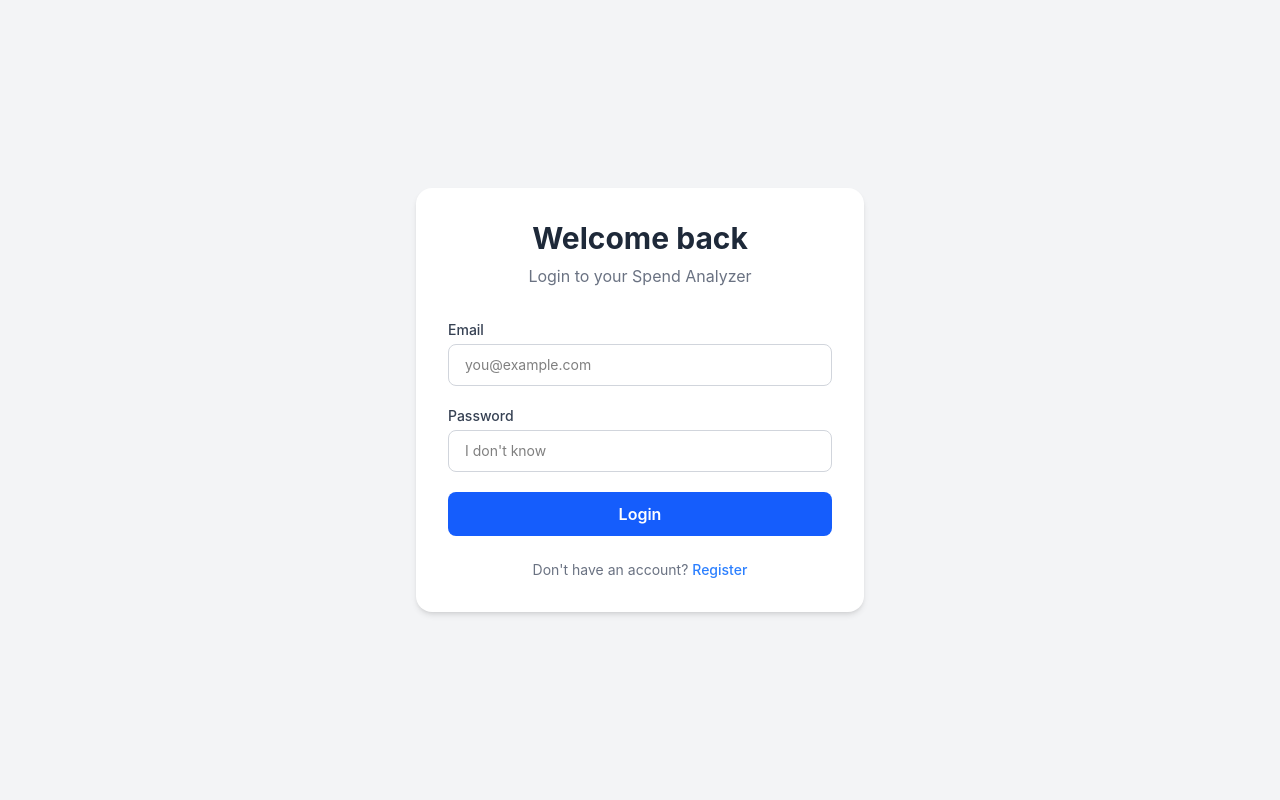
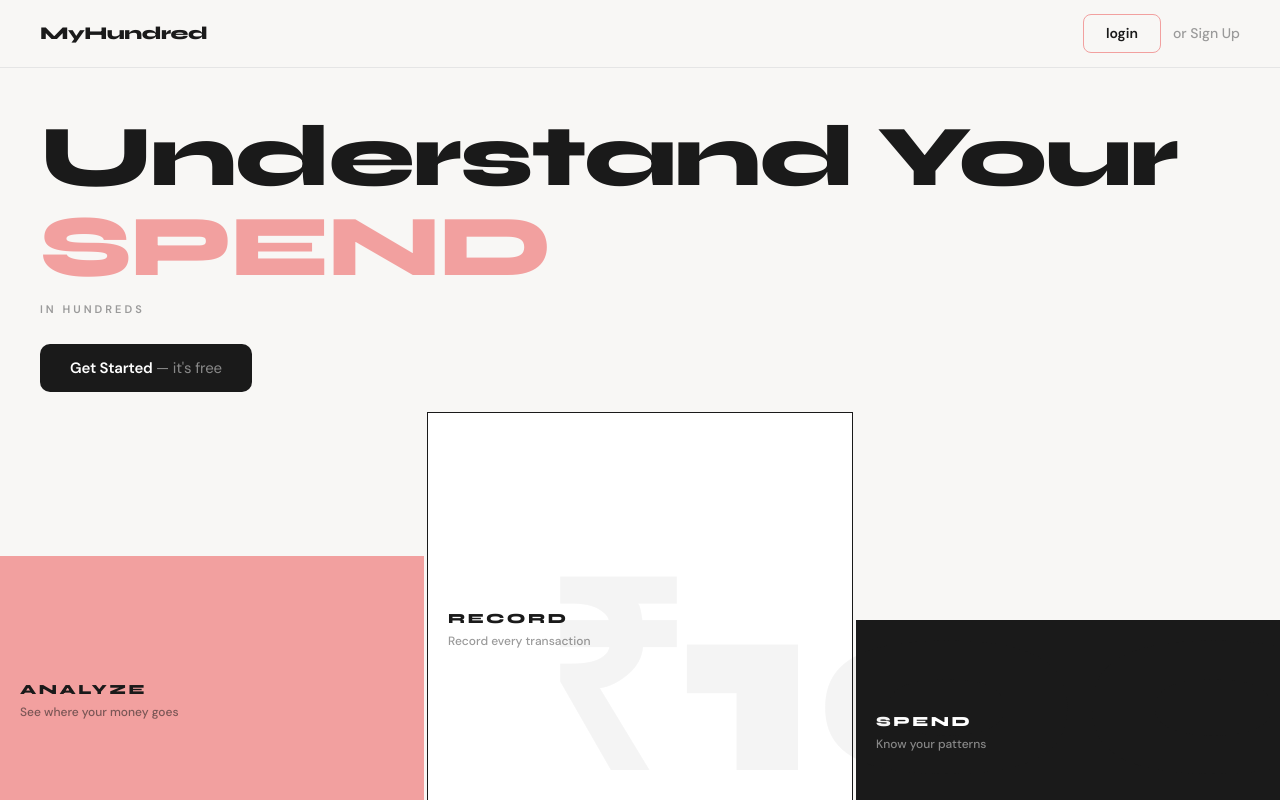
Before and after one commit to Sri-Galaxy/SpendAnalyzer, a React (Vite) app in the folder frontend/: page /home in a window 1280 px wide. Before the commit this address led to /login. Built offline with nearby package versions, Linux system fonts and the light colour scheme; no server answers.

Commit message:
feat: update project structure and add Home page with animations

```diff
--- a/frontend/package.json
+++ b/frontend/package.json
@@ -1,5 +1,5 @@
 {
-  "name": "frontend",
+  "name": "myhundred-frontend",
   "private": true,
   "version": "0.0.0",
   "type": "module",
@@ -11,6 +11,7 @@
   },
   "dependencies": {
     "axios": "^1.16.1",
+    "framer-motion": "^12.40.0",
     "react": "^19.2.6",
     "react-dom": "^19.2.6",
     "react-hot-toast": "^2.6.0",
--- a/frontend/src/App.jsx
+++ b/frontend/src/App.jsx
@@ -4,6 +4,7 @@ import { Toaster } from "react-hot-toast";
 import ProtectedRoute from "./components/layout/ProtectedRoute";
 import { useAuth } from './context/AuthContext.jsx';
 import Layout from './components/layout/Layout.jsx';
+import Home from './pages/Home.jsx';
 
 import LoginPage from "./pages/LoginPage";
 import RegisterPage from "./pages/RegisterPage";
@@ -23,6 +24,7 @@ function App() {
       <Toaster position="top-right" />
 
       <Routes>
+        <Route path="/home" element={user ? <Navigate to="/dashboard" replace /> : <Home />} />
         <Route path="/login" element={user ? <Navigate to="/dashboard" replace /> : <LoginPage />} />
         <Route path="/register" element={user ? <Navigate to="/dashboard" replace /> : <RegisterPage />} />
 
@@ -34,7 +36,7 @@ function App() {
         <Route path="/expenses/add" element={<ProtectedRoute><Layout><AddExpensePage /></Layout></ProtectedRoute>} />
         <Route path="/expenses/:id/edit" element={<ProtectedRoute><Layout><EditExpensePage /></Layout></ProtectedRoute>} />
 
-        <Route path="*" element={<Navigate to={user ? "/dashboard" : "/login"} replace />} />
+        <Route path="*" element={<Navigate to={user ? "/dashboard" : "/home"} replace />} />
       </Routes>
     </BrowserRouter>
   )
--- a/frontend/src/context/AuthContext.jsx
+++ b/frontend/src/context/AuthContext.jsx
@@ -8,7 +8,7 @@ export function AuthProvider({ children }) {
     const [user, setUser] = useState(null);
     const [checkingAuth, setCheckingAuth] = useState(true);
 
-    // On Mount check if user is loged in or not by accessing /user/me
+    // On Mount check if user is logged in or not by accessing /user/me
     useEffect(() => {
         async function fetchUser() {
             try {
--- /dev/null
+++ b/frontend/src/pages/Home.jsx
@@ -0,0 +1,358 @@
+import { useEffect } from 'react'
+import { motion, transform } from 'framer-motion'
+import { useNavigate } from 'react-router-dom'
+
+const C = {
+  salmon: '#F2A09F',
+  black:  '#1A1A1A',
+  white:  '#FFFFFF',
+  bg:     '#F8F7F5',
+  border: '#E5E5E5',
+  muted:  '#9A9A9A',
+}
+
+const BARS = [
+  {
+    id:        'analyze',
+    label:     'ANALYZE',
+    desc:      'See where your money goes',
+    bg:        C.salmon,
+    textColor: C.black,
+    descColor: 'rgba(26,26,26,0.55)',
+    bt: 'none', bl: 'none', br: 'none',
+    height: '36vh',
+    delay:  0.35,
+    flex:   1,
+  },
+  {
+    id:        'record',
+    label:     'RECORD',
+    desc:      'Record every transaction',
+    bg:        C.white,
+    textColor: C.black,
+    descColor: C.muted,
+    bt: `1.5px solid ${C.black}`,
+    bl: `1.5px solid ${C.black}`,
+    br: `1.5px solid ${C.black}`,
+    height: '54vh',
+    delay:  0.55,
+    flex:   1,
+  },
+  {
+    id:        'spend',
+    label:     'SPEND',
+    desc:      'Know your patterns',
+    bg:        C.black,
+    textColor: C.white,
+    descColor: 'rgba(255,255,255,0.5)',
+    bt: 'none', bl: 'none', br: 'none',
+    height: '28vh',
+    delay:  0.75,
+    flex:   1,
+  },
+]
+
+const fadeUp = (delay = 0, y = 28) => ({
+  initial:    { opacity: 0, y },
+  animate:    { opacity: 1, y: 0 },
+  transition: { duration: 0.55, delay, ease: [0.25, 0.46, 0.45, 0.94] },
+})
+
+export default function Home() {
+  const navigate = useNavigate()
+
+  // Inject Google Fonts
+  useEffect(() => {
+    const link = document.createElement('link')
+    link.rel  = 'stylesheet'
+    link.href =
+      'https://fonts.googleapis.com/css2?family=Syne:wght@700;800&family=DM+Sans:wght@400;500;600&display=swap'
+    document.head.appendChild(link)
+    return () => {
+      if (document.head.contains(link)) document.head.removeChild(link)
+    }
+  }, []);
+
+  return (
+    <div style={s.root}>
+
+      {/* ── Navbar ──────────────────────────────────────────────── */}
+      <motion.nav
+        style={s.nav}
+        initial={{ opacity: 0, y: -18 }}
+        animate={{ opacity: 1, y: 0 }}
+        transition={{ duration: 0.5, ease: 'easeOut' }}
+      >
+        <span style={s.logo}>MyHundred</span>
+
+        <div style={s.navRight}>
+          <motion.button
+            style={s.loginBtn}
+            onClick={() => navigate('/login')}
+            whileHover={{
+              backgroundColor: C.salmon,
+              color: C.white,
+              borderColor: C.salmon,
+            }}
+            whileTap={{ scale: 0.95 }}
+            transition={{ duration: 0.16 }}
+          >
+            login
+          </motion.button>
+
+          <motion.span
+            style={s.signupLink}
+            onClick={() => navigate('/register')}
+            whileHover={{ color: C.black }}
+            transition={{ duration: 0.16 }}
+          >
+            or Sign Up
+          </motion.span>
+        </div>
+      </motion.nav>
+
+      <div style={s.main}>
+
+        <motion.div
+          style={s.watermark}
+          initial={{ opacity: 0 }}
+          animate={{ opacity: 0.042 }}
+          transition={{ duration: 1.6, delay: 0.7 }}
+          aria-hidden="true"
+        >
+          ₹100
+        </motion.div>
+
+        <div style={s.hero}>
+          <motion.h1 style={s.headline} {...fadeUp(0.18)}>
+            Understand Your
+            <br />
+            <span style={{ color: C.salmon }}>SPEND</span>
+          </motion.h1>
+
+          <motion.p style={s.tagline} {...fadeUp(0.46, 12)}>
+            in hundreds
+          </motion.p>
+
+          <motion.button
+            style={s.ctaBtn}
+            onClick={() => navigate('/register')}
+            {...fadeUp(0.7, 12)}
+            whileHover={{ scale: 1.04, backgroundColor: '#2e2e2e' }}
+            whileTap={{ scale: 0.96 }}
+          >
+            Get Started{' '}
+            <span style={s.ctaSubtext}>— it's free</span>
+          </motion.button>
+        </div>
+
+        {/* ── Bars ─────────────────────────────────────────────── */}
+        <div style={s.barsContainer}>
+          {BARS.map((bar) => (
+            <motion.div
+              key={bar.id}
+              style={{
+                ...s.bar,
+                flex:            bar.flex,
+                height:          bar.height,
+                backgroundColor: bar.bg,
+                borderTop:       bar.bt,
+                borderLeft:      bar.bl,
+                borderRight:     bar.br,
+                borderBottom:    'none',
+                originY: 1,
+              }}
+              initial={{ scaleY: 0 }}
+              animate={{ scaleY: 1 }}
+              whileHover={{ y: -10 }}
+              transition={{
+                scaleY: {
+                  duration: 0.72,
+                  delay: bar.delay,
+                  ease: [0.34, 1.18, 0.64, 1],
+                },
+                y: { type: 'spring', stiffness: 400, damping: 30 },
+              }}
+            >
+              <motion.div
+                style={s.barContent}
+                initial={{ opacity: 0, y: 10 }}
+                animate={{ opacity: 1, y: 0 }}
+                transition={{ delay: bar.delay + 0.6, duration: 0.35 }}
+              >
+                <p style={{ ...s.barLabel, color: bar.textColor }}>
+                  {bar.label}
+                </p>
+                <p style={{ ...s.barDesc, color: bar.descColor }}>
+                  {bar.desc}
+                </p>
+              </motion.div>
+            </motion.div>
+          ))}
+        </div>
+
+      </div>
+    </div>
+  )
+}
+
+// ─── Styles ───────────────────────────────────────────────────────
+const s = {
+  root: {
+    height:          '100vh',
+    backgroundColor: C.bg,
+    fontFamily:      "'DM Sans', sans-serif",
+    display:         'flex',
+    flexDirection:   'column',
+    overflow:        'hidden',
+    position:        'relative',
+  },
+
+  // Navbar
+  nav: {
+    display:         'flex',
+    justifyContent:  'space-between',
+    alignItems:      'center',
+    padding:         '0 40px',
+    height:          '68px',
+    borderBottom:    `1px solid ${C.border}`,
+    flexShrink:      0,
+    backgroundColor: C.bg,
+    zIndex:          10,
+  },
+  logo: {
+    fontFamily:    "'Syne', sans-serif",
+    fontWeight:    800,
+    fontSize:      '18px',
+    color:         C.black,
+    letterSpacing: '-0.5px',
+  },
+  navRight: {
+    display:    'flex',
+    alignItems: 'center',
+    gap:        '12px',
+  },
+  loginBtn: {
+    padding:         '8px 22px',
+    border:          `1.5px solid ${C.salmon}`,
+    borderRadius:    '8px',
+    backgroundColor: 'transparent',
+    color:           C.black,
+    fontFamily:      "'DM Sans', sans-serif",
+    fontWeight:      600,
+    fontSize:        '14px',
+    cursor:          'pointer',
+  },
+  signupLink: {
+    color:      C.muted,
+    fontSize:   '14px',
+    fontWeight: 500,
+    cursor:     'pointer',
+  },
+
+  // Main container
+  main: {
+    flex:          1,
+    display:       'flex',
+    flexDirection: 'column',
+    position:      'relative',
+    overflow:      'hidden',
+  },
+
+  // ₹100 Watermark
+  watermark: {
+    width: '100px',
+    position:      'absolute',
+    right:         '50%',
+    bottom:        '-2%',
+    fontFamily:    "'Syne', sans-serif",
+    fontWeight:    800,
+    fontSize:      'clamp(110px, 20vw, 260px)',
+    color:         C.black,
+    lineHeight:    1,
+    userSelect:    'none',
+    pointerEvents: 'none',
+    letterSpacing: '-6px',
+    zIndex:        3,
+  },
+
+  // Hero
+  hero: {
+    padding:  '44px 40px 0',
+    zIndex:   2,
+    position: 'relative',
+  },
+  headline: {
+    fontFamily:    "'Syne', sans-serif",
+    fontWeight:    800,
+    fontSize:      'clamp(40px, 6.8vw, 88px)',
+    color:         C.black,
+    lineHeight:    1.03,
+    letterSpacing: '-2px',
+    margin:        0,
+  },
+  tagline: {
+    marginTop:     '10px',
+    color:         C.muted,
+    fontSize:      '11px',
+    fontWeight:    600,
+    letterSpacing: '3px',
+    textTransform: 'uppercase',
+    margin:        '10px 0 0',
+  },
+  ctaBtn: {
+    marginTop:       '26px',
+    display:         'inline-block',
+    padding:         '13px 30px',
+    backgroundColor: C.black,
+    color:           C.white,
+    border:          'none',
+    borderRadius:    '10px',
+    fontFamily:      "'DM Sans', sans-serif",
+    fontWeight:      600,
+    fontSize:        '15px',
+    cursor:          'pointer',
+    letterSpacing:   '-0.2px',
+  },
+  ctaSubtext: {
+    opacity:    0.48,
+    fontWeight: 400,
+  },
+
+  // Bars
+  barsContainer: {
+    display:    'flex',
+    alignItems: 'flex-end',
+    gap:        '3px',
+    flex:       1,
+    marginTop:  '20px',
+    zIndex:     2,
+    position:   'relative',
+  },
+  bar: {
+    display:        'flex',
+    flexDirection:  'column',
+    justifyContent: 'center',
+    padding:        '18px 20px',
+    cursor:         'default',
+  },
+  barContent: {
+    display:       'flex',
+    flexDirection: 'column',
+    gap:           '4px',
+  },
+  barLabel: {
+    fontFamily:    "'Syne', sans-serif",
+    fontWeight:    800,
+    fontSize:      '14px',
+    letterSpacing: '2.5px',
+    margin:        0,
+  },
+  barDesc: {
+    fontSize:   '12px',
+    fontWeight: 500,
+    lineHeight: 1.45,
+    maxWidth:   '160px',
+    margin:     0,
+  },
+}
```
Also changed, not shown: 2 other files (tests, documents, lock files or other folders).
